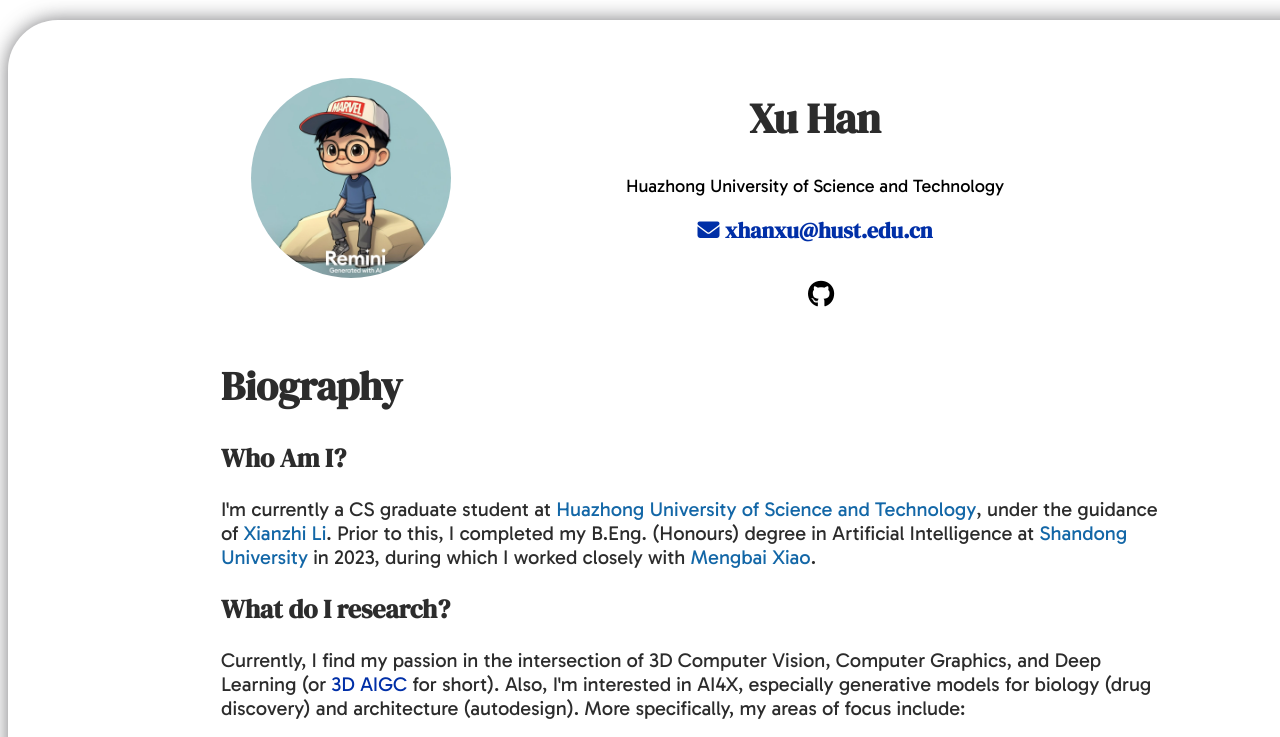
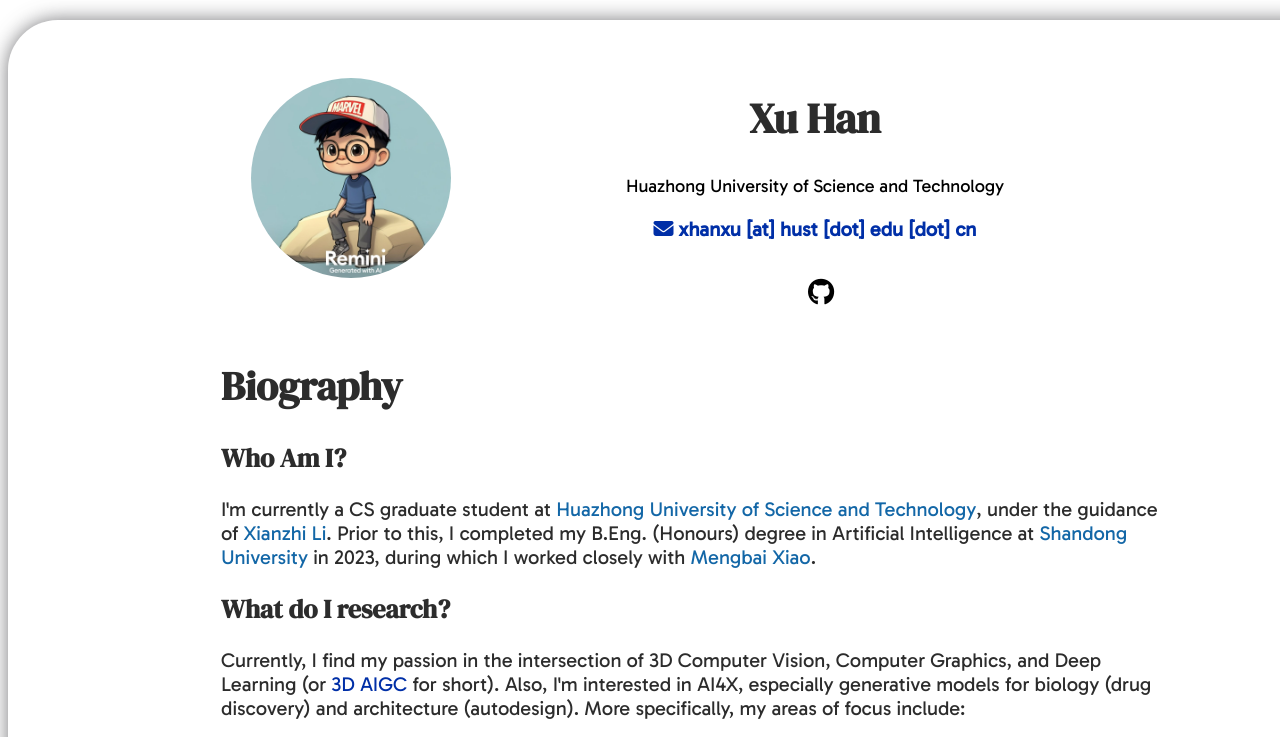
Before and after one commit to xhanxu/xhanxu.github.io, a plain HTML site: page index.html in a window 1280 px wide. Shown: the top 737 px of the page. Drawn offline with nearby package versions, Linux system fonts and the light colour scheme; no server answers; some icons are missing.

Commit message:
Update index.html

```diff
--- a/index.html
+++ b/index.html
@@ -78,10 +78,10 @@
                     <a href="mailto: xhanxu@hust.edu.cn">
                       <span
                         class="fa fa-envelope"
-                        style="color: rgb(0, 47, 167); font-size: 22px"
+                        style="color: rgb(0, 47, 167); font-size: 20px"
                       >
-                        <span style="font-family: Optima Bold"
-                          >xhanxu@hust.edu.cn</span
+                        <span style="font-family: Ubuntu"
+                          >xhanxu [at] hust [dot] edu [dot] cn</span
                         >
                         <!-- <span
                           class="fa fa-at"
```
